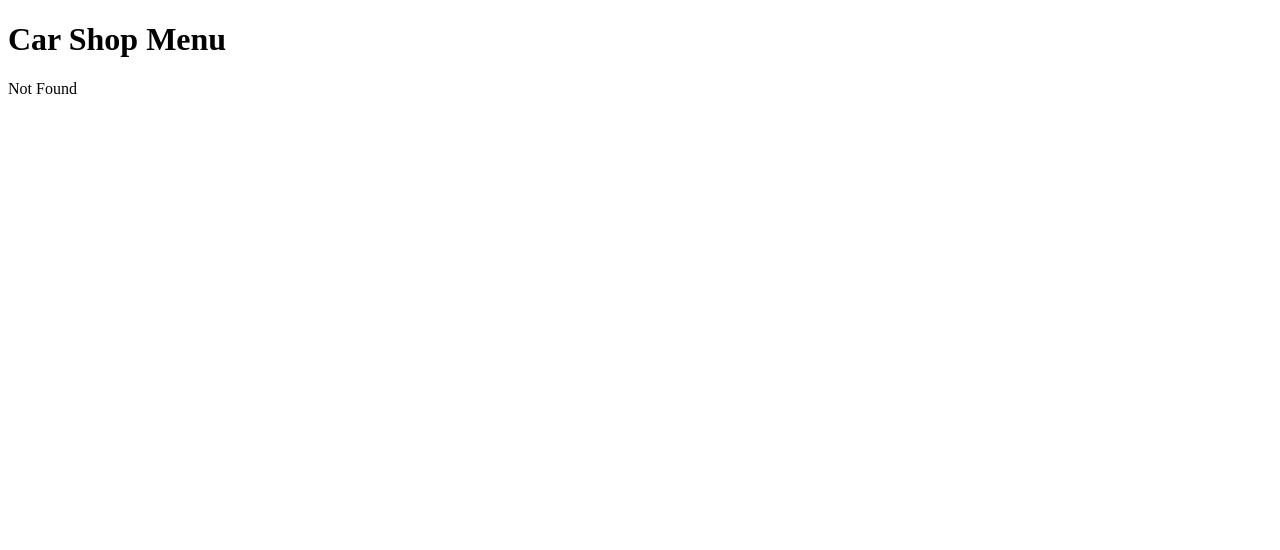
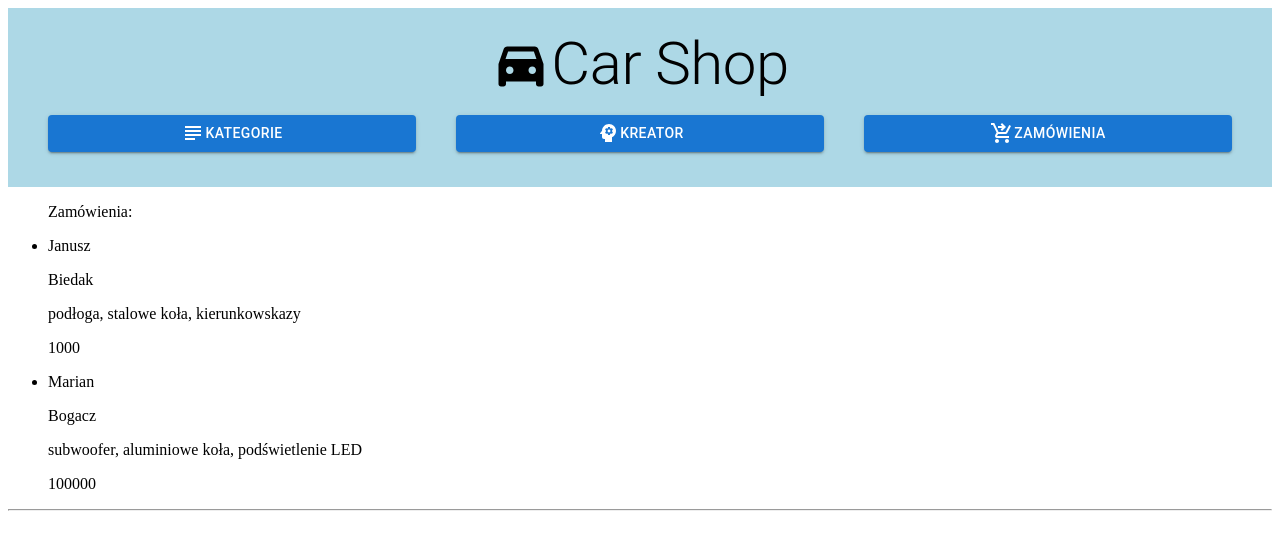
Before and after one commit to PiotrB95/CarShop, a React (Vite) app: page /orders in a window 1280 px wide. Before the commit this address had no page. Shown: the top 550 px of the page. Built offline with nearby package versions, Linux system fonts and the light colour scheme; data requests are answered from the project's data file.

Commit message:
Added first menu layout and routing to orders

```diff
--- a/data/db.json
+++ b/data/db.json
@@ -39,7 +39,7 @@
             "details": "podłoga, stalowe koła, kierunkowskazy"
         },
         {
-            "id": "2v4r",
+            "id": "2v4p",
             "firstName": "Marian",
             "lastName": "Bogacz",
             "email": "marian.bogacz@example.com",
--- a/package.json
+++ b/package.json
@@ -16,6 +16,7 @@
   "dependencies": {
     "@emotion/react": "^11.14.0",
     "@emotion/styled": "^11.14.0",
+    "@mui/icons-material": "^6.3.1",
     "@mui/material": "^6.3.1",
     "@tanstack/query-core": "^5.62.9",
     "@tanstack/react-query": "^5.62.15",
--- /dev/null
+++ b/src/queries/orders/useGetOrdersQuery.ts
@@ -0,0 +1,19 @@
+import { useQuery } from '@tanstack/react-query'
+import { useApi } from '../../hooks/useApi.ts'
+import { OrderEntity } from 'src/types/order.ts'
+
+export const useGetOrdersQuery = () => {
+  const { apiGet } = useApi()
+
+  const { data, isFetching } = useQuery<OrderEntity[]>({
+    queryKey: ['orders'],
+    queryFn: async () => {
+      return apiGet<OrderEntity[]>('orders')
+    },
+  })
+
+  return {
+    data,
+    isFetching,
+  }
+}
--- a/src/routeTree.gen.ts
+++ b/src/routeTree.gen.ts
@@ -11,12 +11,19 @@
 // Import Routes
 
 import { Route as rootRoute } from './routes/__root'
+import { Route as OrdersImport } from './routes/orders'
 import { Route as CreatorImport } from './routes/creator'
 import { Route as IndexImport } from './routes/index'
 import { Route as CategoriesIndexImport } from './routes/categories/index'
 import { Route as CategoriesCategoryIdImport } from './routes/categories/$categoryId'
 
 // Create/Update Routes
+
+const OrdersRoute = OrdersImport.update({
+  id: '/orders',
+  path: '/orders',
+  getParentRoute: () => rootRoute,
+} as any)
 
 const CreatorRoute = CreatorImport.update({
   id: '/creator',
@@ -60,6 +67,13 @@ declare module '@tanstack/react-router' {
       preLoaderRoute: typeof CreatorImport
       parentRoute: typeof rootRoute
     }
+    '/orders': {
+      id: '/orders'
+      path: '/orders'
+      fullPath: '/orders'
+      preLoaderRoute: typeof OrdersImport
+      parentRoute: typeof rootRoute
+    }
     '/categories/$categoryId': {
       id: '/categories/$categoryId'
       path: '/categories/$categoryId'
@@ -82,6 +96,7 @@ declare module '@tanstack/react-router' {
 export interface FileRoutesByFullPath {
   '/': typeof IndexRoute
   '/creator': typeof CreatorRoute
+  '/orders': typeof OrdersRoute
   '/categories/$categoryId': typeof CategoriesCategoryIdRoute
   '/categories': typeof CategoriesIndexRoute
 }
@@ -89,6 +104,7 @@ export interface FileRoutesByFullPath {
 export interface FileRoutesByTo {
   '/': typeof IndexRoute
   '/creator': typeof CreatorRoute
+  '/orders': typeof OrdersRoute
   '/categories/$categoryId': typeof CategoriesCategoryIdRoute
   '/categories': typeof CategoriesIndexRoute
 }
@@ -97,22 +113,35 @@ export interface FileRoutesById {
   __root__: typeof rootRoute
   '/': typeof IndexRoute
   '/creator': typeof CreatorRoute
+  '/orders': typeof OrdersRoute
   '/categories/$categoryId': typeof CategoriesCategoryIdRoute
   '/categories/': typeof CategoriesIndexRoute
 }
 
 export interface FileRouteTypes {
   fileRoutesByFullPath: FileRoutesByFullPath
-  fullPaths: '/' | '/creator' | '/categories/$categoryId' | '/categories'
+  fullPaths:
+    | '/'
+    | '/creator'
+    | '/orders'
+    | '/categories/$categoryId'
+    | '/categories'
   fileRoutesByTo: FileRoutesByTo
-  to: '/' | '/creator' | '/categories/$categoryId' | '/categories'
-  id: '__root__' | '/' | '/creator' | '/categories/$categoryId' | '/categories/'
+  to: '/' | '/creator' | '/orders' | '/categories/$categoryId' | '/categories'
+  id:
+    | '__root__'
+    | '/'
+    | '/creator'
+    | '/orders'
+    | '/categories/$categoryId'
+    | '/categories/'
   fileRoutesById: FileRoutesById
 }
 
 export interface RootRouteChildren {
   IndexRoute: typeof IndexRoute
   CreatorRoute: typeof CreatorRoute
+  OrdersRoute: typeof OrdersRoute
   CategoriesCategoryIdRoute: typeof CategoriesCategoryIdRoute
   CategoriesIndexRoute: typeof CategoriesIndexRoute
 }
@@ -120,6 +149,7 @@ export interface RootRouteChildren {
 const rootRouteChildren: RootRouteChildren = {
   IndexRoute: IndexRoute,
   CreatorRoute: CreatorRoute,
+  OrdersRoute: OrdersRoute,
   CategoriesCategoryIdRoute: CategoriesCategoryIdRoute,
   CategoriesIndexRoute: CategoriesIndexRoute,
 }
@@ -136,6 +166,7 @@ export const routeTree = rootRoute
       "children": [
         "/",
         "/creator",
+        "/orders",
         "/categories/$categoryId",
         "/categories/"
       ]
@@ -146,6 +177,9 @@ export const routeTree = rootRoute
     "/creator": {
       "filePath": "creator.tsx"
     },
+    "/orders": {
+      "filePath": "orders.tsx"
+    },
     "/categories/$categoryId": {
       "filePath": "categories/$categoryId.tsx"
     },
--- a/src/routes/__root.tsx
+++ b/src/routes/__root.tsx
@@ -1,11 +1,72 @@
-import { createRootRoute, Outlet } from '@tanstack/react-router'
+import { Box, Typography } from '@mui/material'
+import Button from '@mui/material/Button'
+import { createRootRoute, Link, Outlet } from '@tanstack/react-router'
+import DirectionsCarFilledIcon from '@mui/icons-material/DirectionsCarFilled'
+import SubjectIcon from '@mui/icons-material/Subject'
+import PsychologyIcon from '@mui/icons-material/Psychology'
+import ShoppingCartCheckoutIcon from '@mui/icons-material/ShoppingCartCheckout'
 
 const RootView = () => {
   return (
-    <div>
-      <h1>Car Shop Menu</h1>
+    <>
+      <Box
+        sx={{
+          display: 'flex',
+          flexDirection: 'column',
+          wifth: '100%',
+          padding: '20px',
+          backgroundColor: 'lightblue',
+          justifyContent: 'center',
+          alignItems: 'center',
+        }}
+      >
+        <Typography variant="h2" sx={{ display: 'flex', alignItems: 'center' }}>
+          <DirectionsCarFilledIcon sx={{ fontSize: 'inherit' }} />
+          Car Shop
+        </Typography>
+        <Box
+          sx={{
+            display: 'flex',
+            flexDirection: 'row',
+            justifyContent: 'space-around',
+            alignItems: 'center',
+            width: '100%',
+          }}
+        >
+          <Button
+            sx={{ width: '30%', margin: '15px' }}
+            component={Link}
+            to="/categories"
+            variant="contained"
+            color="primary"
+          >
+            <SubjectIcon />
+            Kategorie
+          </Button>
+          <Button
+            sx={{ width: '30%', margin: '15px' }}
+            component={Link}
+            to="/creator"
+            variant="contained"
+            color="primary"
+          >
+            <PsychologyIcon />
+            Kreator
+          </Button>
+          <Button
+            sx={{ width: '30%', margin: '15px' }}
+            component={Link}
+            to="/orders"
+            variant="contained"
+            color="primary"
+          >
+            <ShoppingCartCheckoutIcon />
+            Zamówienia
+          </Button>
+        </Box>
+      </Box>
       <Outlet />
-    </div>
+    </>
   )
 }
 
--- a/src/routes/categories/index.tsx
+++ b/src/routes/categories/index.tsx
@@ -20,7 +20,6 @@ const CategoriesView = () => {
               to="/categories/$categoryId"
               params={{ categoryId: category.id }}
             >
-              {' '}
               {category.name}
             </Link>
           </li>
--- /dev/null
+++ b/src/routes/orders.tsx
@@ -0,0 +1,32 @@
+import { createFileRoute } from '@tanstack/react-router'
+import { CircularProgress } from '@mui/material'
+import { useGetOrdersQuery } from '../queries/orders/useGetOrdersQuery'
+
+const OrdersView = () => {
+  const { data, isFetching } = useGetOrdersQuery()
+
+  if (isFetching) return <CircularProgress />
+
+  if (!data) return <p>Brak zamówień.</p>
+
+  return (
+    <>
+      <ul>
+        Zamówienia:
+        {data.map((order) => (
+          <li key={order.id}>
+            <p>{order.firstName}</p>
+            <p>{order.lastName}</p>
+            <p>{order.details}</p>
+            <p>{order.value}</p>
+          </li>
+        ))}
+      </ul>
+      <hr />
+    </>
+  )
+}
+
+export const Route = createFileRoute('/orders')({
+  component: OrdersView,
+})
```
Also changed, not shown: 1 other file (tests, documents, lock files or other folders).
